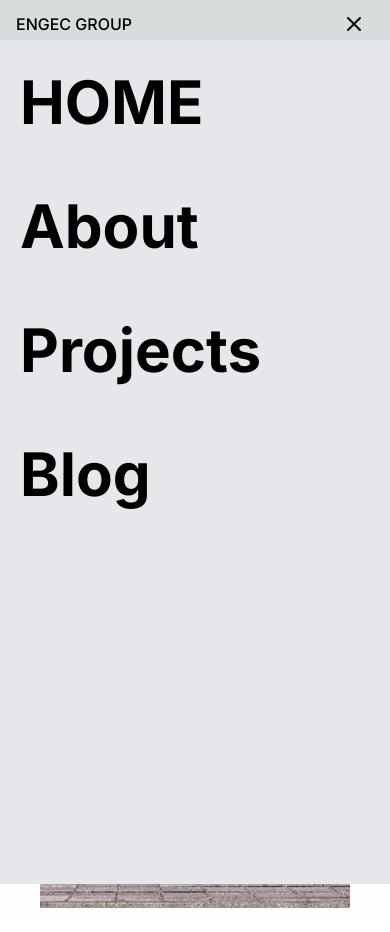
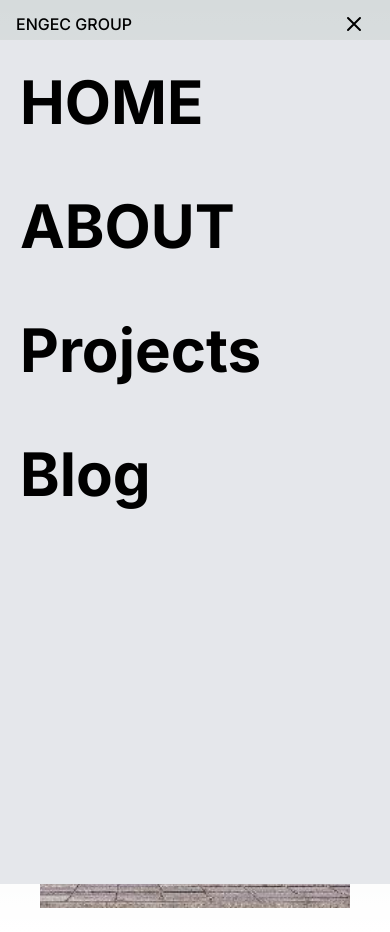
Before and after one commit to Wediah/engec-redesign, a Next.js app: page / in a window 390 px wide. Both pictures are taken after a click on the button "Open main menu". Built offline with nearby package versions, Linux system fonts and the light colour scheme.

Commit message:
Change link text in navbar to uppercase

```diff
--- a/app/components/navbar.js
+++ b/app/components/navbar.js
@@ -128,7 +128,7 @@ function Navbar() {
                                 href="/about"
                                 className="cursor-pointer hover:text-yellow-300 text-black block px-3 py-2 rounded-md  font-bold text-left dark:text-white text-6xl"
                             >
-                                About
+                                ABOUT
                             </Link>
                             <Link
                             onClick={() => setIsOpen(!isOpen)}
```
